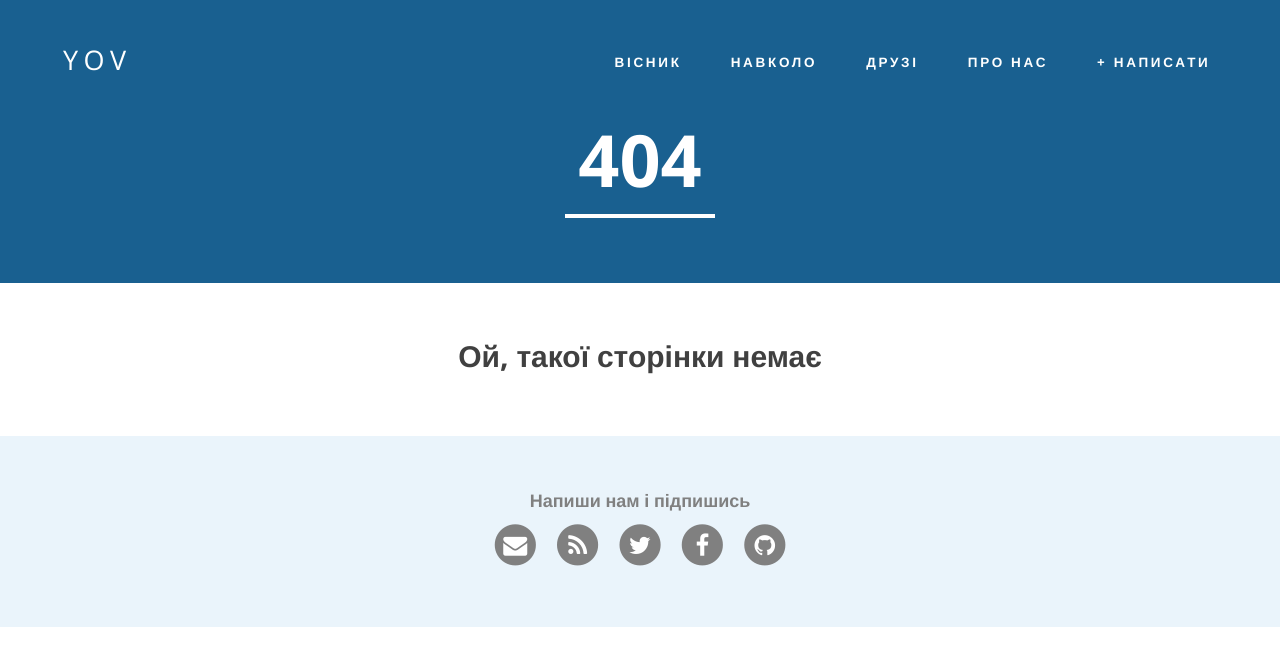
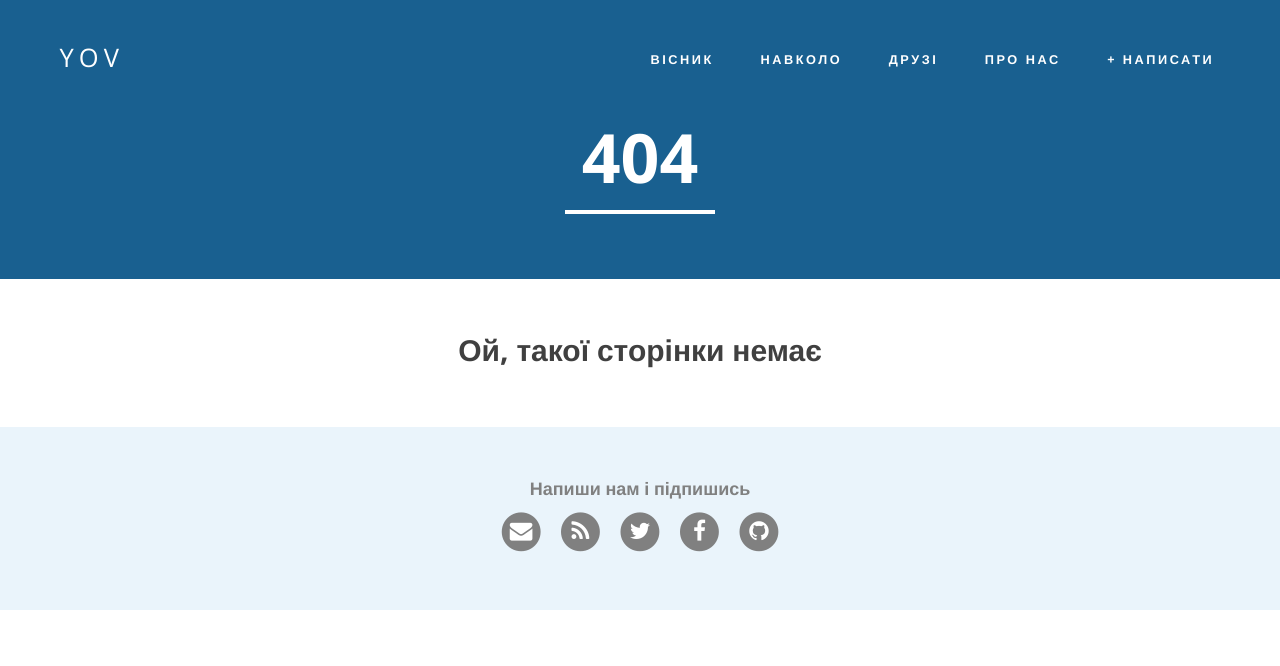
Before and after one commit to boretskyi/boretskyi.github.io, a Jekyll site: the page built from 404.md, in a window 1280 px wide. Shown: the top 666 px of the page. Built offline with Jekyll 4.4.1, drawn with Linux system fonts in a browser that asks for light colours; nearby versions of some CDN libraries.

Commit message:
Make smaller base fonts

```diff
--- a/_sass/site.scss
+++ b/_sass/site.scss
@@ -9,11 +9,11 @@
 
 body {
   @extend .serif;
-  font-size: 18px;
+  font-size: 17px;
   color: $gray-dark;
 
   @media screen and (max-width: 768px) {
-    font-size: 16px;
+    font-size: 15px;
   }
 }
 
```
